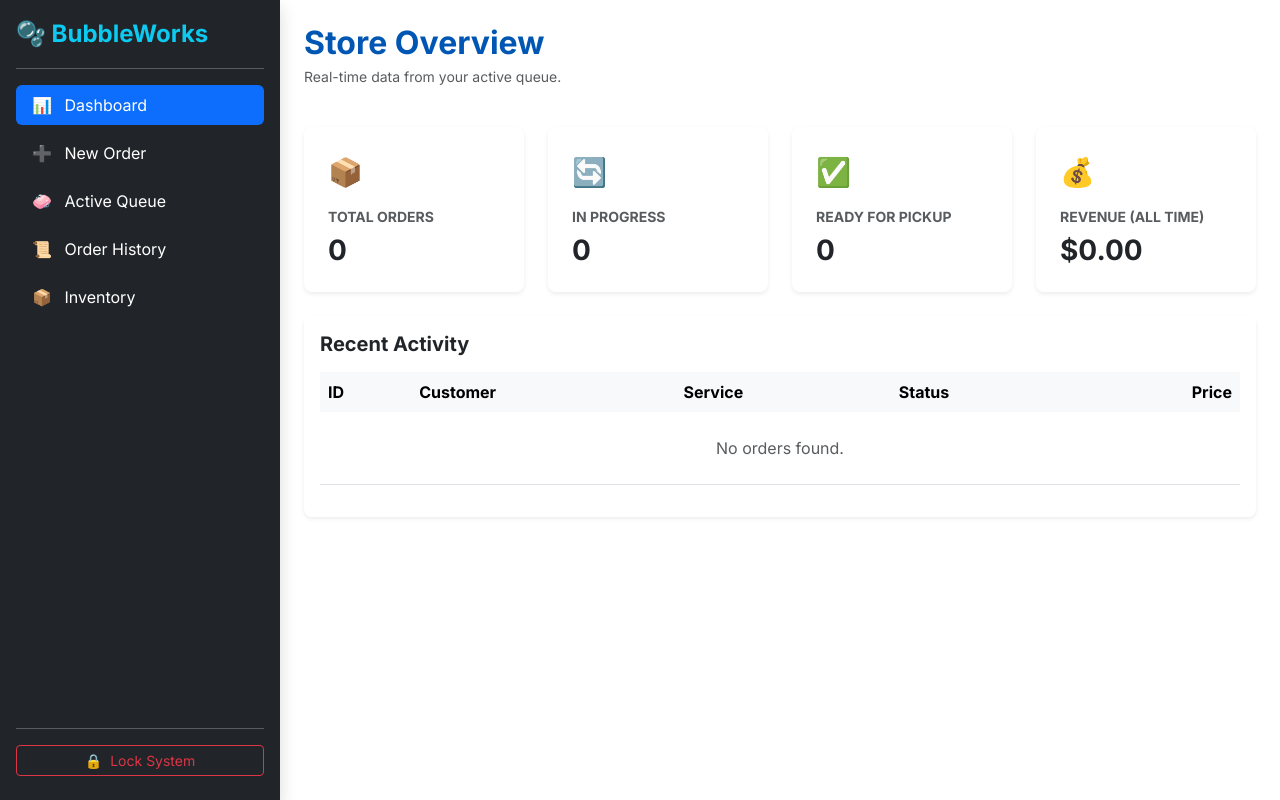
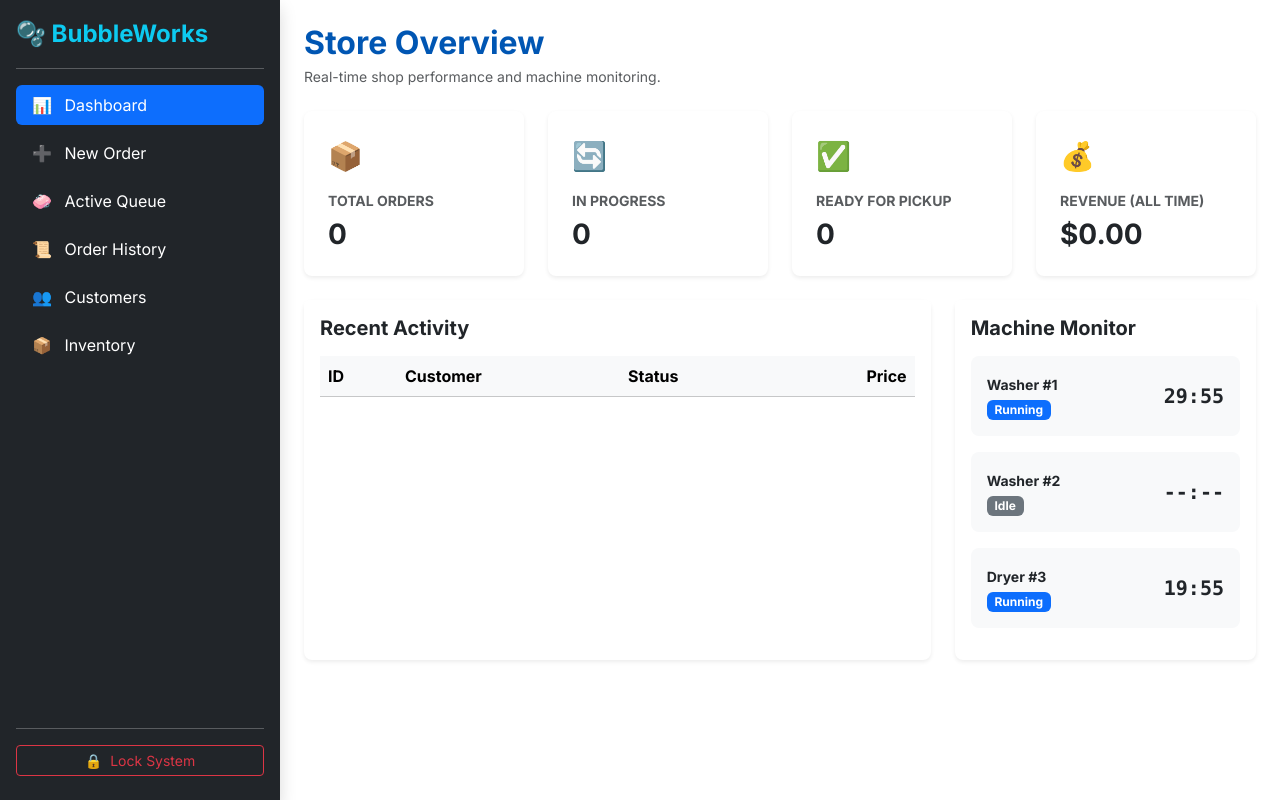
Before and after one commit to JM-P-1200/laundry-system, a React (Vite) app: page /dashboard in a window 1280 px wide. Built offline with nearby package versions, Linux system fonts and the light colour scheme; sample sign-in values are in the browser's storage.

Commit message:
Costumen and Dashboard viewing, machine and database traccking

```diff
--- a/src/App.jsx
+++ b/src/App.jsx
@@ -19,9 +19,10 @@ import Inventory from './pages/Inventory';
 import ManageQueue from './pages/ManageQueue';
 import TrackOrder from './pages/TrackOrder';
 import Login from './pages/Login';
+import Customers from './pages/Customers'; // New Import
 
 /**
- * Gatekeeper: Only allows access to children if 'isAdmin' is true in localStorage.
+ * Gatekeeper: Ensures only logged-in staff can access admin pages.
  */
 const ProtectedRoute = ({ children }) => {
   const isAdmin = localStorage.getItem('isAdmin') === 'true';
@@ -29,18 +30,19 @@ const ProtectedRoute = ({ children }) => {
 };
 
 /**
- * LayoutWrapper handles the visual switch between Public and Admin UI.
+ * LayoutWrapper: Switches between the Marketing UI and the Admin UI.
  */
 const LayoutWrapper = ({ children }) => {
   const location = useLocation();
 
-  const adminPaths = ['/dashboard', '/new-order', '/history', '/inventory', '/queue'];
+  // Update: Included '/customers' in admin paths
+  const adminPaths = ['/dashboard', '/new-order', '/history', '/inventory', '/queue', '/customers'];
   const isAdminPath = adminPaths.includes(location.pathname);
   const isLoginPage = location.pathname === '/login';
 
   return (
     <>
-      {/* Hide Navbar/Footer on Admin pages AND Login page */}
+      {/* Show Navbar/Footer only on public, non-login pages */}
       {!isAdminPath && !isLoginPage && <Navbar />}
 
       <div className={isAdminPath ? "d-flex" : "container-fluid p-0"}>
@@ -60,7 +62,7 @@ function App() {
     <Router>
       <LayoutWrapper>
         <Routes>
-          {/* Public Routes */}
+          {/* Public Website */}
           <Route path="/" element={<Home />} />
           <Route path="/home" element={<Home />} />
           <Route path="/about" element={<About />} />
@@ -70,12 +72,13 @@ function App() {
           <Route path="/track" element={<TrackOrder />} />
           <Route path="/login" element={<Login />} />
 
-          {/* Protected Admin Routes */}
+          {/* Protected Admin Tools */}
           <Route path="/dashboard" element={<ProtectedRoute><Dashboard /></ProtectedRoute>} />
           <Route path="/new-order" element={<ProtectedRoute><NewOrder /></ProtectedRoute>} />
           <Route path="/history" element={<ProtectedRoute><OrderHistory /></ProtectedRoute>} />
           <Route path="/inventory" element={<ProtectedRoute><Inventory /></ProtectedRoute>} />
           <Route path="/queue" element={<ProtectedRoute><ManageQueue /></ProtectedRoute>} />
+          <Route path="/customers" element={<ProtectedRoute><Customers /></ProtectedRoute>} />
         </Routes>
       </LayoutWrapper>
     </Router>
--- a/src/components/common/Sidebar.jsx
+++ b/src/components/common/Sidebar.jsx
@@ -5,17 +5,19 @@ const Sidebar = () => {
   const location = useLocation();
   const navigate = useNavigate();
 
+  // Navigation config for the Admin section
   const navItems = [
     { name: 'Dashboard', path: '/dashboard', icon: '📊' },
     { name: 'New Order', path: '/new-order', icon: '➕' },
     { name: 'Active Queue', path: '/queue', icon: '🧼' },
     { name: 'Order History', path: '/history', icon: '📜' },
+    { name: 'Customers', path: '/customers', icon: '👥' }, // New Item
     { name: 'Inventory', path: '/inventory', icon: '📦' },
   ];
 
   const handleLogout = () => {
-    localStorage.removeItem('isAdmin'); // Clear the session
-    navigate('/login'); // Boot back to login
+    localStorage.removeItem('isAdmin');
+    navigate('/login');
   };
 
   return (
--- /dev/null
+++ b/src/pages/Customers.jsx
@@ -0,0 +1,82 @@
+import React, { useState, useEffect } from 'react';
+
+const Customers = () => {
+  const [customers, setCustomers] = useState([]);
+
+  useEffect(() => {
+    const savedOrders = JSON.parse(localStorage.getItem('laundry_orders') || '[]');
+
+    // Logic: Group orders by Customer Name + Contact
+    const customerMap = savedOrders.reduce((acc, order) => {
+      const key = `${order.name}-${order.contact}`;
+      if (!acc[key]) {
+        acc[key] = {
+          name: order.name,
+          contact: order.contact,
+          totalSpent: 0,
+          orderCount: 0,
+          lastOrder: order.id
+        };
+      }
+      acc[key].totalSpent += parseFloat(order.total);
+      acc[key].orderCount += 1;
+      return acc;
+    }, {});
+
+    // Convert object to array and sort by highest spenders
+    const customerList = Object.values(customerMap).sort((a, b) => b.totalSpent - a.totalSpent);
+    setCustomers(customerList);
+  }, []);
+
+  return (
+    <div className="p-4">
+      <div className="mb-4">
+        <h2 className="fw-bold text-brand-blue mb-1">Customer Database</h2>
+        <p className="text-muted small">Insights into your most loyal clients.</p>
+      </div>
+
+      <div className="card border-0 shadow-sm rounded-3">
+        <div className="table-responsive">
+          <table className="table align-middle mb-0">
+            <thead className="table-light">
+              <tr>
+                <th className="ps-4">Customer Name</th>
+                <th>Contact</th>
+                <th>Orders</th>
+                <th>Total Spent</th>
+                <th className="text-end pe-4">Status</th>
+              </tr>
+            </thead>
+            <tbody>
+              {customers.length > 0 ? (
+                customers.map((c, i) => (
+                  <tr key={i}>
+                    <td className="ps-4">
+                      <div className="fw-bold">{c.name}</div>
+                    </td>
+                    <td>{c.contact}</td>
+                    <td>{c.orderCount}</td>
+                    <td className="fw-bold text-success">${c.totalSpent.toFixed(2)}</td>
+                    <td className="text-end pe-4">
+                      {c.totalSpent > 100 ? (
+                        <span className="badge bg-primary">VIP Gold</span>
+                      ) : (
+                        <span className="badge bg-light text-dark border">Regular</span>
+                      )}
+                    </td>
+                  </tr>
+                ))
+              ) : (
+                <tr>
+                  <td colSpan="5" className="text-center py-5 text-muted">No customer data available.</td>
+                </tr>
+              )}
+            </tbody>
+          </table>
+        </div>
+      </div>
+    </div>
+  );
+};
+
+export default Customers;
--- a/src/pages/Dashboard.jsx
+++ b/src/pages/Dashboard.jsx
@@ -9,16 +9,13 @@ const Dashboard = () => {
   });
   const [recentOrders, setRecentOrders] = useState([]);
 
+  // --- 1. LIVE DATA LOGIC ---
   useEffect(() => {
-    // 1. Load data from localStorage
     const savedOrders = JSON.parse(localStorage.getItem('laundry_orders') || '[]');
 
-    // 2. Calculate Stats
     const total = savedOrders.length;
     const pending = savedOrders.filter(o => o.status !== 'Ready').length;
     const ready = savedOrders.filter(o => o.status === 'Ready').length;
-
-    // Calculate Revenue (Total of all orders)
     const income = savedOrders.reduce((sum, order) => sum + parseFloat(order.total), 0);
 
     setStats({
@@ -28,9 +25,32 @@ const Dashboard = () => {
       revenue: income.toFixed(2)
     });
 
-    // 3. Take the 5 most recent orders for the table
     setRecentOrders(savedOrders.slice(0, 5));
   }, []);
+
+  // --- 2. MACHINE TIMER LOGIC ---
+  const [machines, setMachines] = useState([
+    { id: 1, type: 'Washer', status: 'Running', timeLeft: 1800 },
+    { id: 2, type: 'Washer', status: 'Idle', timeLeft: 0 },
+    { id: 3, type: 'Dryer', status: 'Running', timeLeft: 1200 },
+  ]);
+
+  useEffect(() => {
+    const interval = setInterval(() => {
+      setMachines(prev => prev.map(m => {
+        if (m.status === 'Running' && m.timeLeft > 0) return { ...m, timeLeft: m.timeLeft - 1 };
+        if (m.timeLeft === 0 && m.status === 'Running') return { ...m, status: 'Done' };
+        return m;
+      }));
+    }, 1000);
+    return () => clearInterval(interval);
+  }, []);
+
+  const formatTime = (seconds) => {
+    const mins = Math.floor(seconds / 60);
+    const secs = seconds % 60;
+    return `${mins}:${secs < 10 ? '0' : ''}${secs}`;
+  };
 
   const summaryCards = [
     { title: "Total Orders", value: stats.totalOrders, icon: "📦", color: "text-primary" },
@@ -41,14 +61,11 @@ const Dashboard = () => {
 
   return (
     <div className="p-4 container-fluid">
-      <div className="mb-4 d-flex justify-content-between align-items-center">
-        <div>
-          <h2 className="fw-bold text-brand-blue mb-1">Store Overview</h2>
-          <p className="text-muted small">Real-time data from your active queue.</p>
-        </div>
+      <div className="mb-4">
+        <h2 className="fw-bold text-brand-blue mb-1">Store Overview</h2>
+        <p className="text-muted small">Real-time shop performance and machine monitoring.</p>
       </div>
 
-      {/* Dynamic Summary Cards */}
       <div className="row g-4 mb-4">
         {summaryCards.map((card, index) => (
           <div key={index} className="col-12 col-sm-6 col-xl-3">
@@ -65,9 +82,10 @@ const Dashboard = () => {
         ))}
       </div>
 
-      <div className="row">
-        <div className="col-lg-12">
-          <div className="card border-0 shadow-sm rounded-3">
+      <div className="row g-4">
+        {/* Recent Activity Table */}
+        <div className="col-lg-8">
+          <div className="card border-0 shadow-sm rounded-3 h-100">
             <div className="card-header bg-white py-3 border-0">
               <h5 className="mb-0 fw-bold">Recent Activity</h5>
             </div>
@@ -75,35 +93,45 @@ const Dashboard = () => {
               <table className="table align-middle">
                 <thead className="table-light">
                   <tr>
-                    <th className="border-0">ID</th>
-                    <th className="border-0">Customer</th>
-                    <th className="border-0">Service</th>
-                    <th className="border-0">Status</th>
-                    <th className="border-0 text-end">Price</th>
+                    <th>ID</th>
+                    <th>Customer</th>
+                    <th>Status</th>
+                    <th className="text-end">Price</th>
                   </tr>
                 </thead>
                 <tbody>
-                  {recentOrders.length > 0 ? (
-                    recentOrders.map((order) => (
-                      <tr key={order.id}>
-                        <td className="fw-bold text-brand-blue">{order.id}</td>
-                        <td>{order.name}</td>
-                        <td>{order.service}</td>
-                        <td>
-                          <span className={`badge px-3 rounded-pill ${order.status === 'Ready' ? 'bg-success-subtle text-success' : 'bg-warning-subtle text-warning'}`}>
-                            {order.status}
-                          </span>
-                        </td>
-                        <td className="text-end fw-bold">${order.total}</td>
-                      </tr>
-                    ))
-                  ) : (
-                    <tr>
-                      <td colSpan="5" className="text-center py-4 text-muted">No orders found.</td>
+                  {recentOrders.map((order) => (
+                    <tr key={order.id}>
+                      <td className="fw-bold text-primary">{order.id}</td>
+                      <td>{order.name}</td>
+                      <td><span className={`badge rounded-pill ${order.status === 'Ready' ? 'bg-success-subtle text-success' : 'bg-warning-subtle text-warning'}`}>{order.status}</span></td>
+                      <td className="text-end fw-bold">${order.total}</td>
                     </tr>
-                  )}
+                  ))}
                 </tbody>
               </table>
+            </div>
+          </div>
+        </div>
+
+        {/* Machine Monitor */}
+        <div className="col-lg-4">
+          <div className="card border-0 shadow-sm rounded-3 h-100">
+            <div className="card-header bg-white py-3 border-0">
+              <h5 className="mb-0 fw-bold">Machine Monitor</h5>
+            </div>
+            <div className="card-body pt-0">
+              {machines.map(m => (
+                <div key={m.id} className="d-flex justify-content-between align-items-center mb-3 p-3 bg-light rounded-3">
+                  <div>
+                    <span className="fw-bold small">{m.type} #{m.id}</span><br />
+                    <small className={`badge ${m.status === 'Running' ? 'bg-primary' : m.status === 'Done' ? 'bg-success' : 'bg-secondary'}`}>{m.status}</small>
+                  </div>
+                  <div className="text-end">
+                    <span className="fs-5 fw-bold font-monospace">{m.timeLeft > 0 ? formatTime(m.timeLeft) : '--:--'}</span>
+                  </div>
+                </div>
+              ))}
             </div>
           </div>
         </div>
@@ -112,4 +140,5 @@ const Dashboard = () => {
   );
 };
 
+
 export default Dashboard;
```
